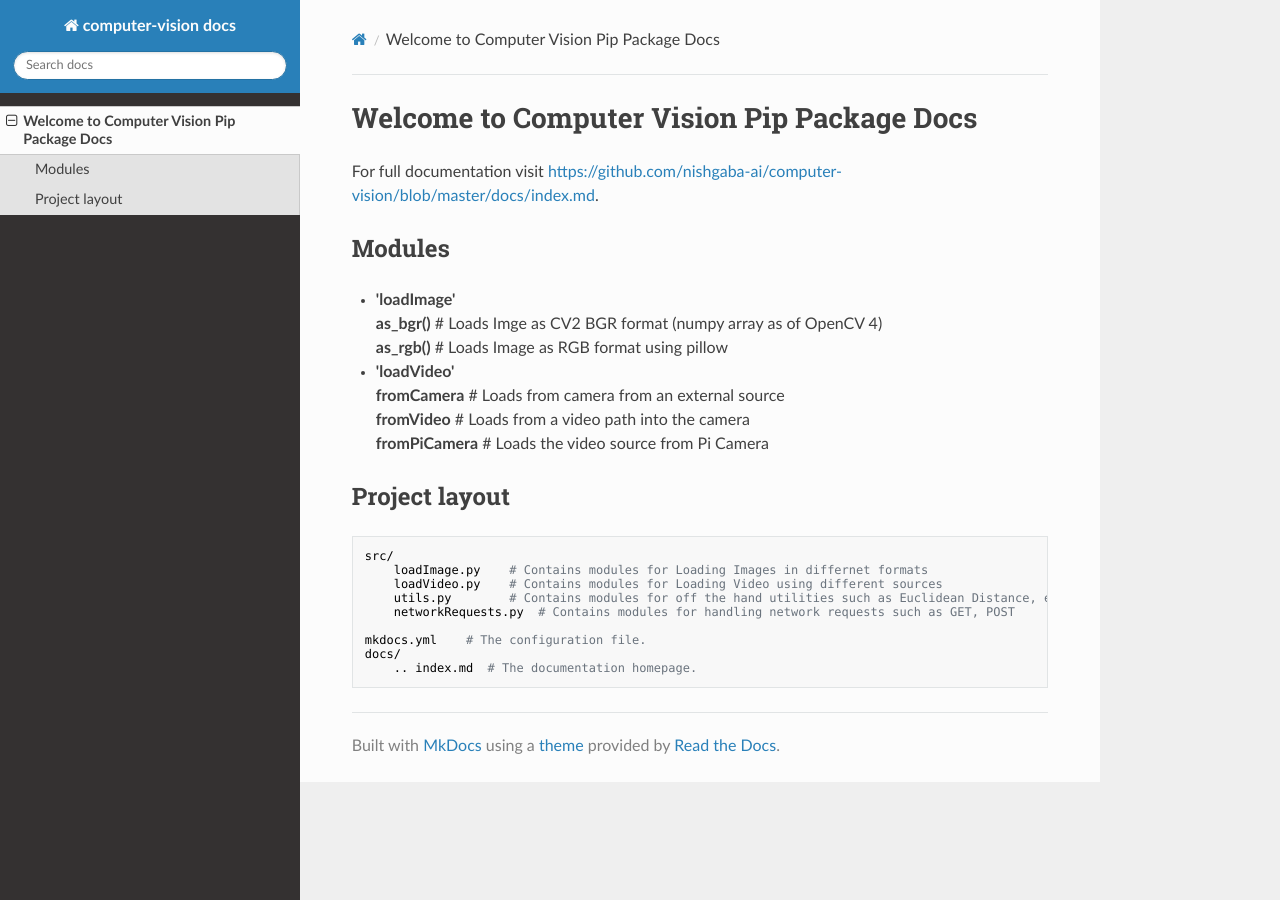
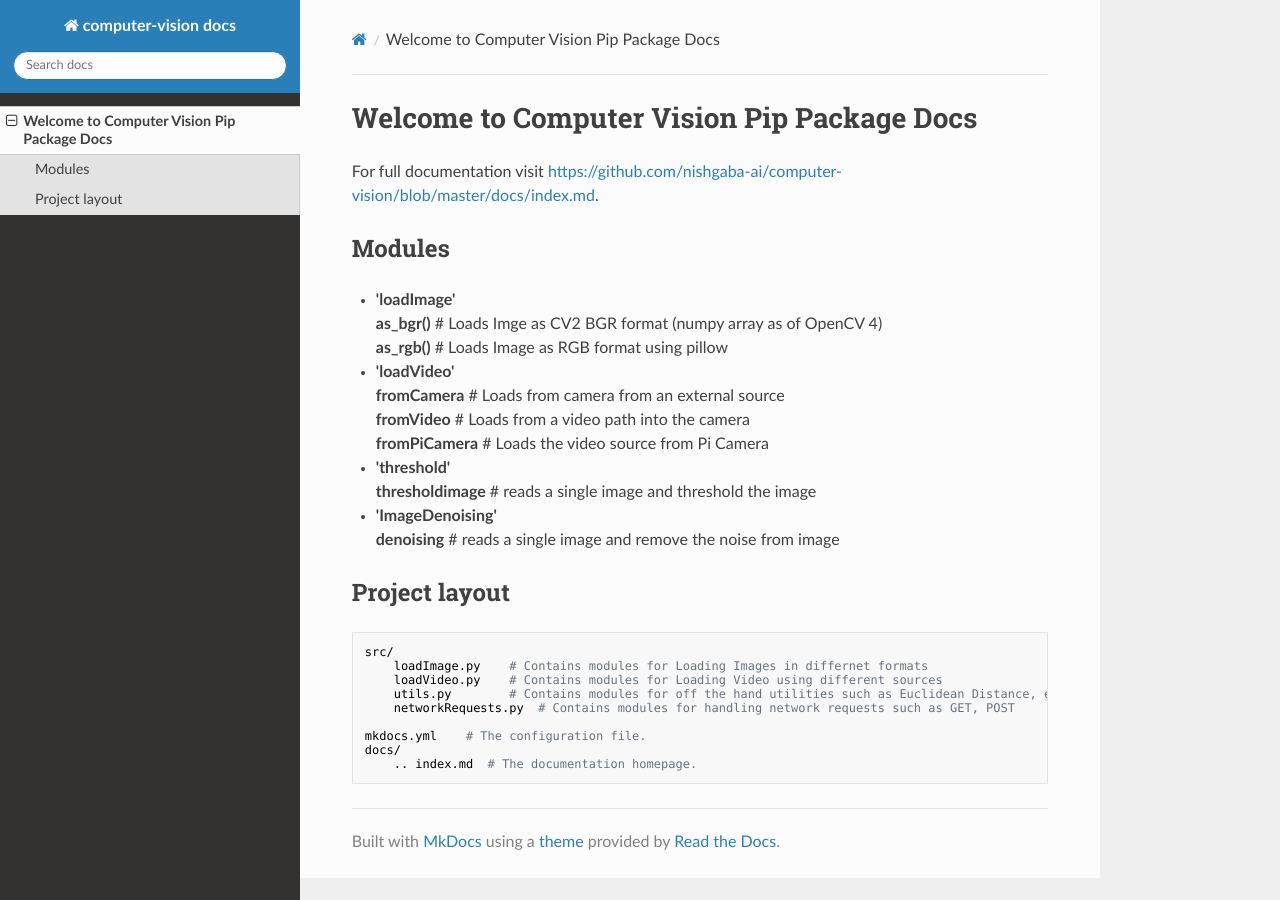
Before and after one commit to nishgaba-ai/computer-vision, an MkDocs documentation site: the page built from docs/index.md, in a window 1280 px wide. Built offline with MkDocs 1.6.1, drawn with Linux system fonts in a browser that asks for light colours; nearby versions of some CDN libraries.

Commit message:
Update index.md

```diff
--- a/docs/index.md
+++ b/docs/index.md
@@ -11,7 +11,10 @@
      **fromCamera**  # Loads from camera from an external source
      **fromVideo**   # Loads from a video path into the camera
      **fromPiCamera**   # Loads the video source from Pi Camera
-
+* **'threshold'**
+    **thresholdimage**  # reads a single image and threshold the image
+* **'ImageDenoising'**
+    **denoising**  # reads a single image and remove the noise from image
 ## Project layout
 
     src/
```
